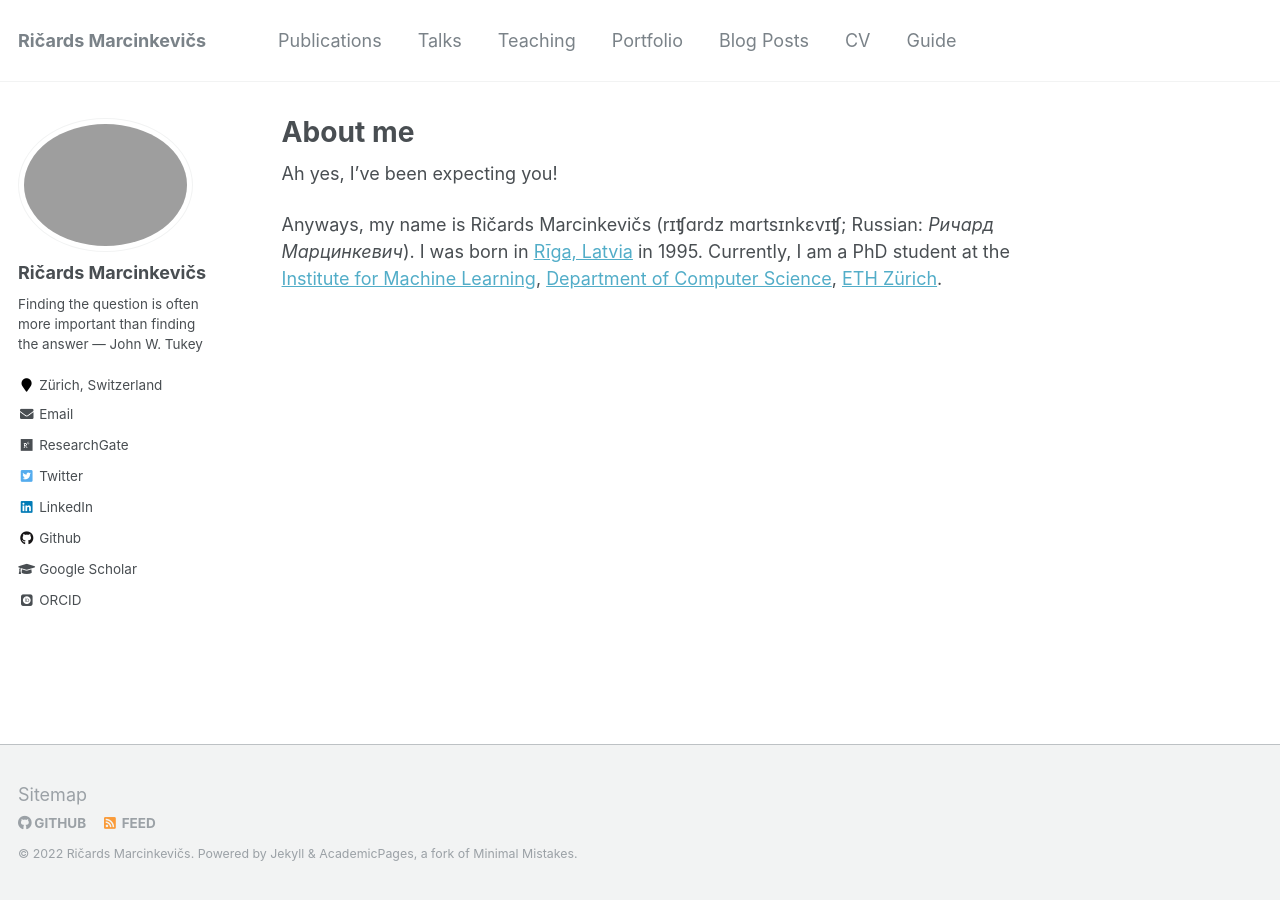
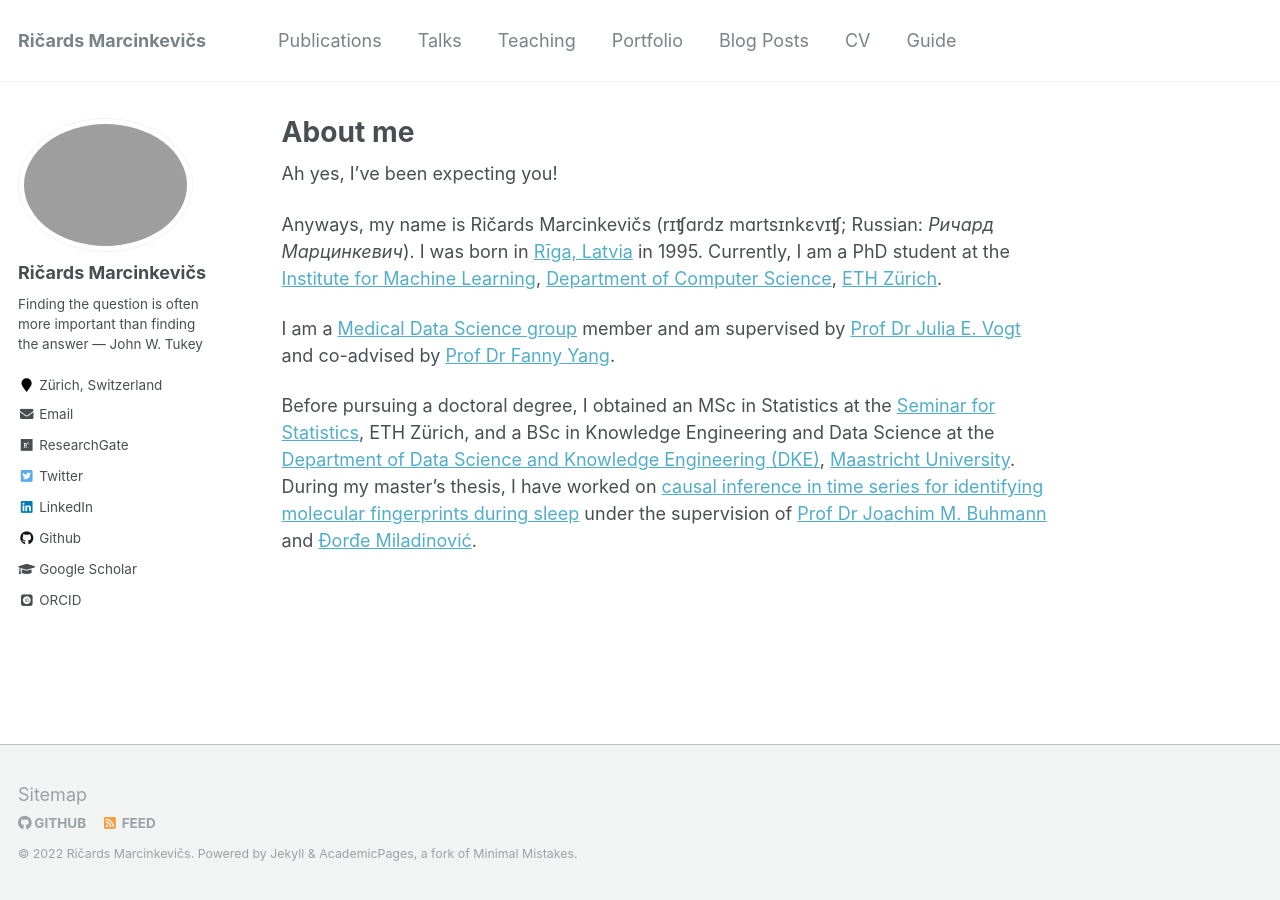
Before and after one commit to rmarcinkevics/rmarcinkevics.github.io, a Jekyll site: the page built from _pages/about.md, in a window 1280 px wide. Built offline with Jekyll 4.4.1, drawn with Linux system fonts in a browser that asks for light colours; some web fonts are replaced.

Commit message:
About update; master thesis

```diff
--- a/_pages/about.md
+++ b/_pages/about.md
@@ -11,3 +11,7 @@ redirect_from:
 Ah yes, I've been expecting you!
 
 Anyways, my name is Ričards Marcinkevičs (rɪʧɑrdz mɑrtsɪnkɛvɪʧ; Russian: *Ричард Марцинкевич*). I was born in [Rīga, Latvia](images/Riga.png) in 1995. Currently, I am a PhD student at the [Institute for Machine Learning](https://ml.inf.ethz.ch/), [Department of Computer Science](https://inf.ethz.ch/), [ETH Zürich](https://ethz.ch/en.html).
+
+I am a [Medical Data Science group](https://mds.inf.ethz.ch/) member and am supervised by [Prof Dr Julia E. Vogt](https://mds.inf.ethz.ch/team/detail/julia-vogt) and co-advised by [Prof Dr Fanny Yang](https://sml.inf.ethz.ch/group/fannyy/).
+
+Before pursuing a doctoral degree, I obtained an MSc in Statistics at the [Seminar for Statistics](https://math.ethz.ch/sfs), ETH Zürich, and a BSc in Knowledge Engineering and Data Science at the [Department of Data Science and Knowledge Engineering (DKE)](https://www.maastrichtuniversity.nl/research/department-data-science-and-knowledge-engineering-dke), [Maastricht University](https://www.maastrichtuniversity.nl/). During my master's thesis, I have worked on [causal inference in time series for identifying molecular fingerprints during sleep](files/Master_Thesis_RMarcinkevics.pdf) under the supervision of [Prof Dr Joachim M. Buhmann](https://inf.ethz.ch/people/person-detail.buhmann.html) and [Đorđe Miladinović](https://djordjemila.github.io/).
```
Also changed, not shown: 1 other file.
